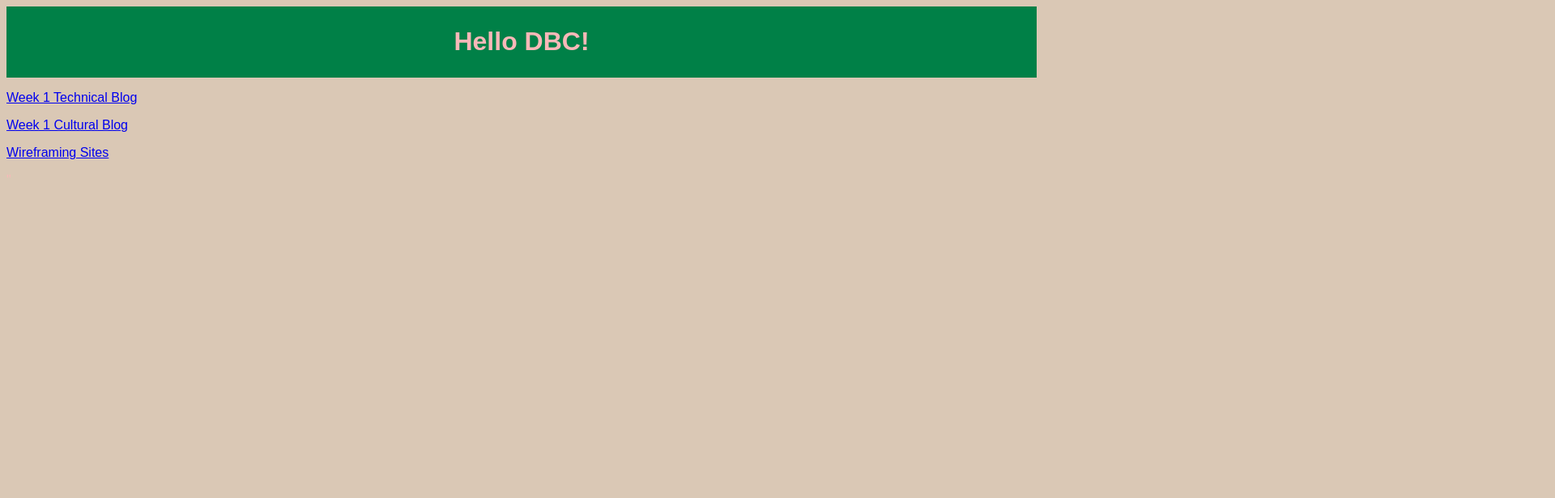
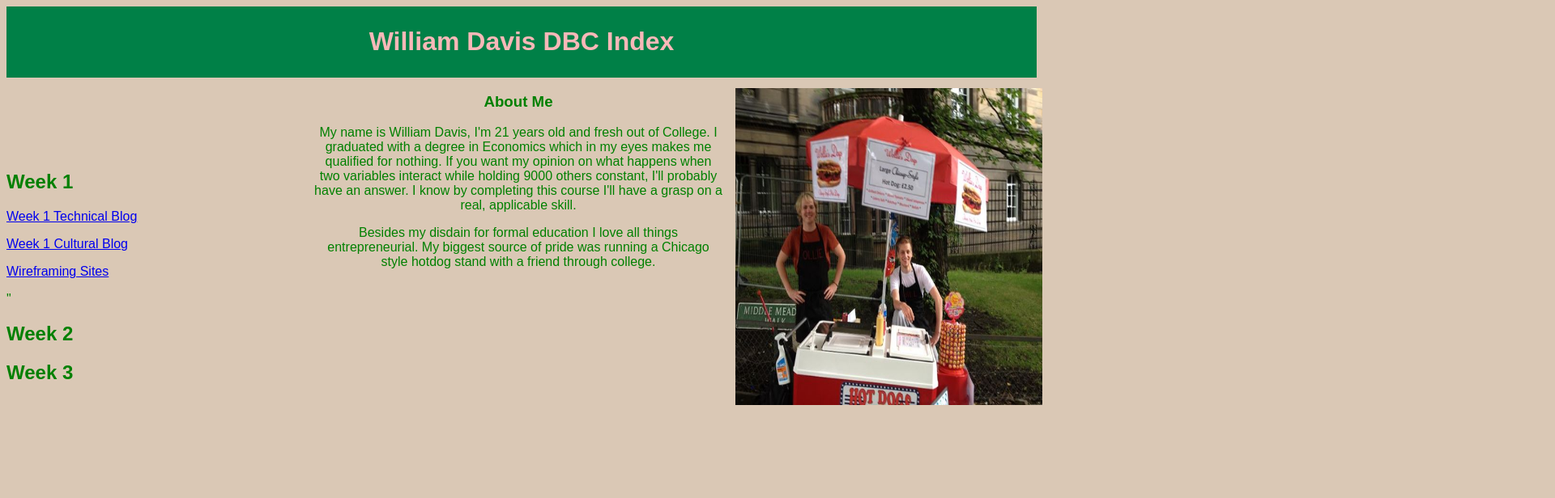
Before and after one commit to Lu5id/Lu5id.github.io, a plain HTML site: page index.html in a window 1280 px wide. Shown: the top 616 px of the page at 81% size, 1920 px wide, since content can reach past the window. Drawn offline with Linux system fonts and the light colour scheme.

Commit message:
Updated Index Page

```diff
--- a/blog-posts/stylesheets/blog.css
+++ b/blog-posts/stylesheets/blog.css
@@ -12,6 +12,24 @@ body{
 	padding: 4px;
 }
 
+.myself{
+	text-align: center;
+	margin-left: 30%;
+	margin-right: 30%;
+}
+
+.wollies{
+	position: relative;
+	left: 900px;
+	bottom: 240px;
+}
+
+.content{
+	text-align: left;
+	position: relative;
+	bottom: 550px;
+}
+
 .Twitch{
 
 }
@@ -24,8 +42,12 @@ body{
 	text-align:right;
 }
 
-h3, h2, article, p{
+h3, article,{
 	color: F8B8B8;
+}
+
+h2, p, strong{
+	color: green;
 }
 
 .footer{
--- a/index.html
+++ b/index.html
@@ -5,10 +5,25 @@
 </head>
 	<body>
 		<div class="header">
-		<h1> Hello DBC! </h1>
+		<h1> William Davis DBC Index </h1>
 		</div>
 
+		<div class="myself">
+			<h3><strong> About Me </strong></h3>
+				<p> My name is William Davis, I'm 21 years old and fresh out of College. I graduated with a degree in Economics which in my eyes makes me qualified for nothing. If you want my opinion on what happens when two variables interact while holding 9000 others constant, I'll probably have an answer. I know by completing this course I'll have a grasp on a real, applicable skill.
+				</p>
+
+				<p> Besides my disdain for formal education I love all things entrepreneurial. My biggest source of pride was running a Chicago style hotdog stand with a friend through college.
+				</p>
+		</div>
+
+		<div class="wollies">
+			<img src='unit1_projects/images/wollies.jpg'height="50%" width="30%">
+		</div>
+
+
 		<div class="content">
+			<h2> Week 1 </h2>
 
 			<p><a href="http://lu5id.github.io/blog-posts/week1_technical_blog.html">Week 1 Technical Blog</a>
 			</p>
@@ -16,6 +31,14 @@
 			<p><a href="http://lu5id.github.io/blog-posts/week1_cultural_blog.html">Week 1 Cultural Blog</a></p>
 
 			<p><a href="http://lu5id.github.io/unit1_projects/wireframe_sites.html">Wireframing Sites</a><p>"
+
+			<h2> Week 2 </h2>
+			<h2> Week 3 </h2>
 		</div>
+
+	<div class="footer">
+		<p> William Davis -- <a href="http://Lu5id.github.io/"> Index </a> of sorts :3
+		</p>
+	</div>
 	</body>
 </html>
```
Also changed, not shown: unit1_projects/NHL.html (added, +40 -0 lines), unit1_projects/my_wireframe.html (added, +12 -0 lines).
